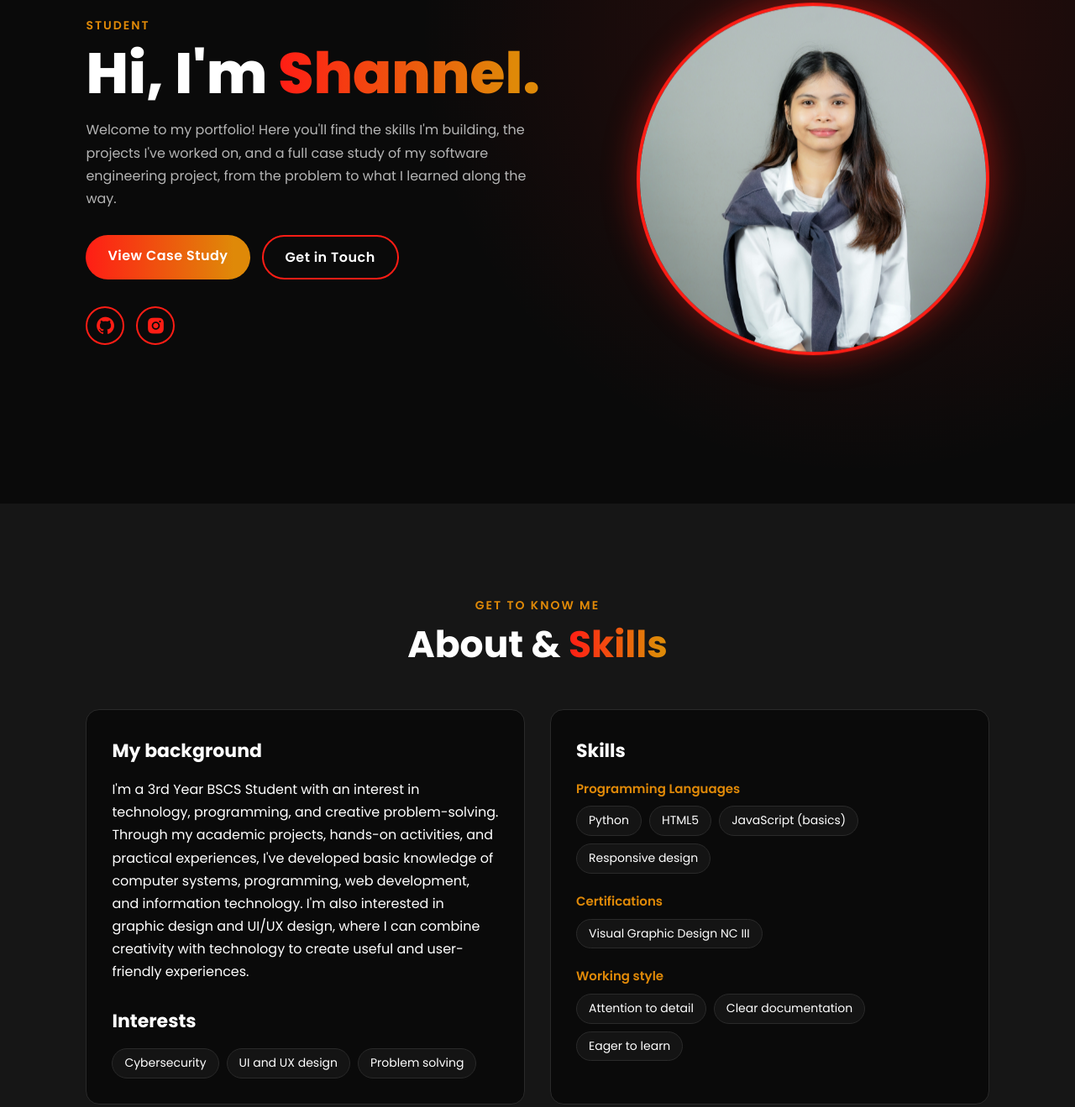
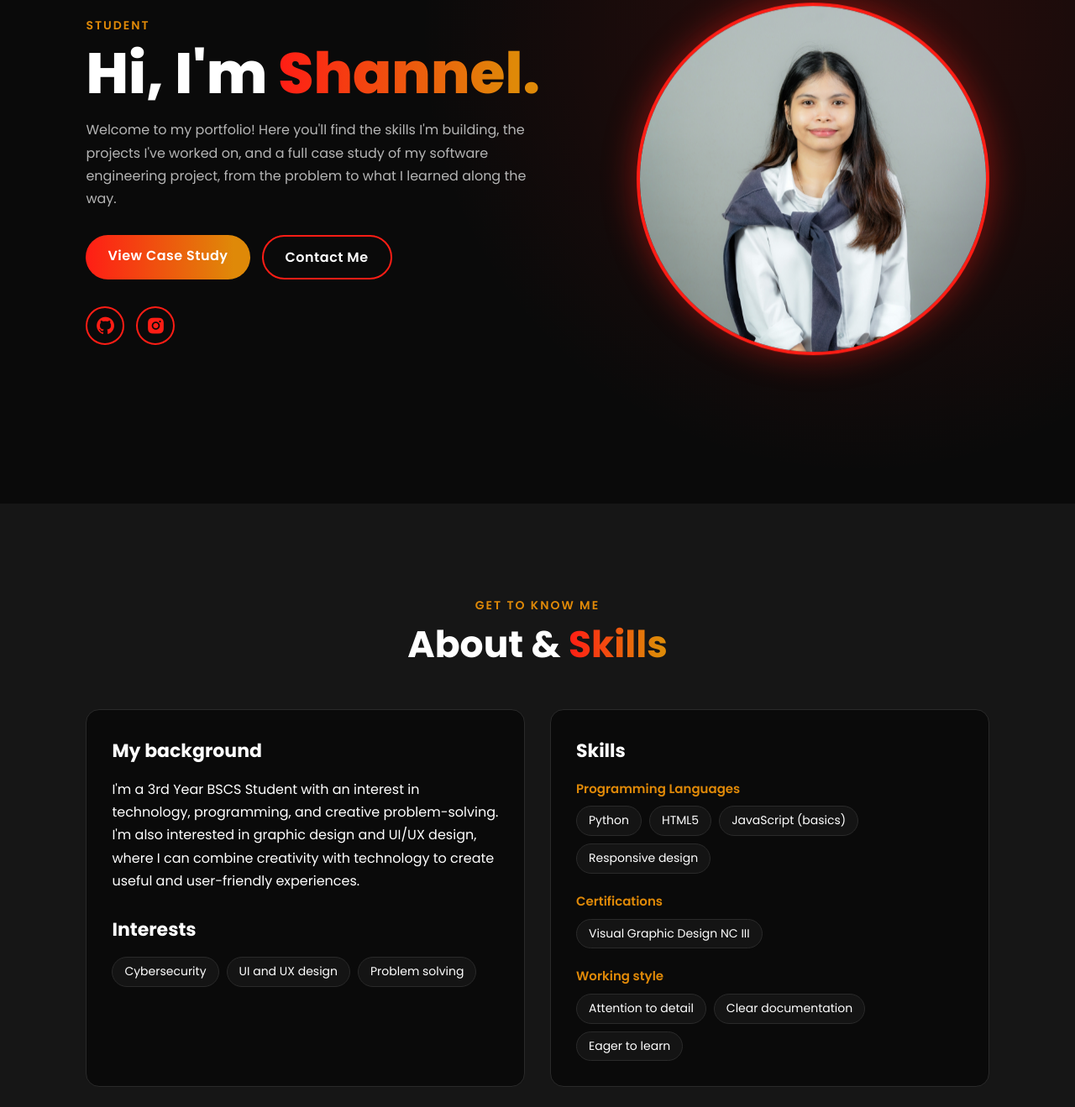
Before and after one commit to shxnele/Personal-Portfolio, a plain HTML site: page index.html in a window 1280 px wide. Shown: the part 200-1519 px from the top of the page at 84% size. Drawn offline with nearby package versions, Linux system fonts and the light colour scheme.

Commit message:
Update index.html

```diff
--- a/index.html
+++ b/index.html
@@ -50,7 +50,7 @@
 
                 <div class="btn-group">
                     <a href="#case-study" class="gradient-btn">View Case Study</a>
-                    <a href="#contact" class="btn">Get in Touch</a>
+                    <a href="#contact" class="btn">Contact Me</a>
                 </div>
 
                 <div class="social-icons" aria-label="Social links">
@@ -75,7 +75,7 @@
                 <div class="about-text card">
                     <h3>My background</h3>
                     <p>
-                        I'm a 3rd Year BSCS Student with an interest in technology, programming, and creative problem-solving. Through my academic projects, hands-on activities, and practical experiences, I've developed basic knowledge of computer systems, programming, web development, and information technology.
+                        I'm a 3rd Year BSCS Student with an interest in technology, programming, and creative problem-solving.
 I'm also interested in graphic design and UI/UX design, where I can combine creativity with technology to create useful and user-friendly experiences.
                     </p>
 
```
